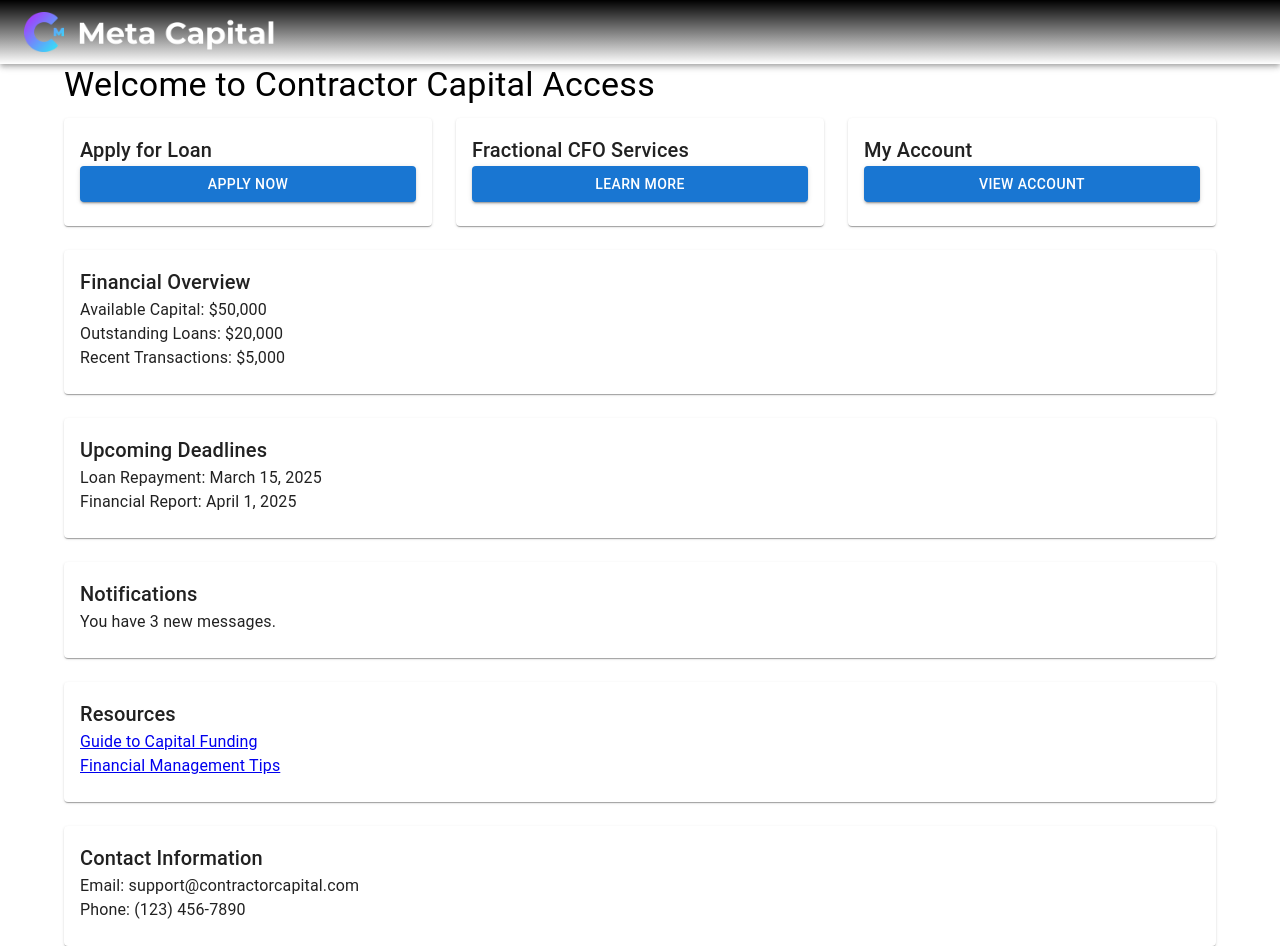
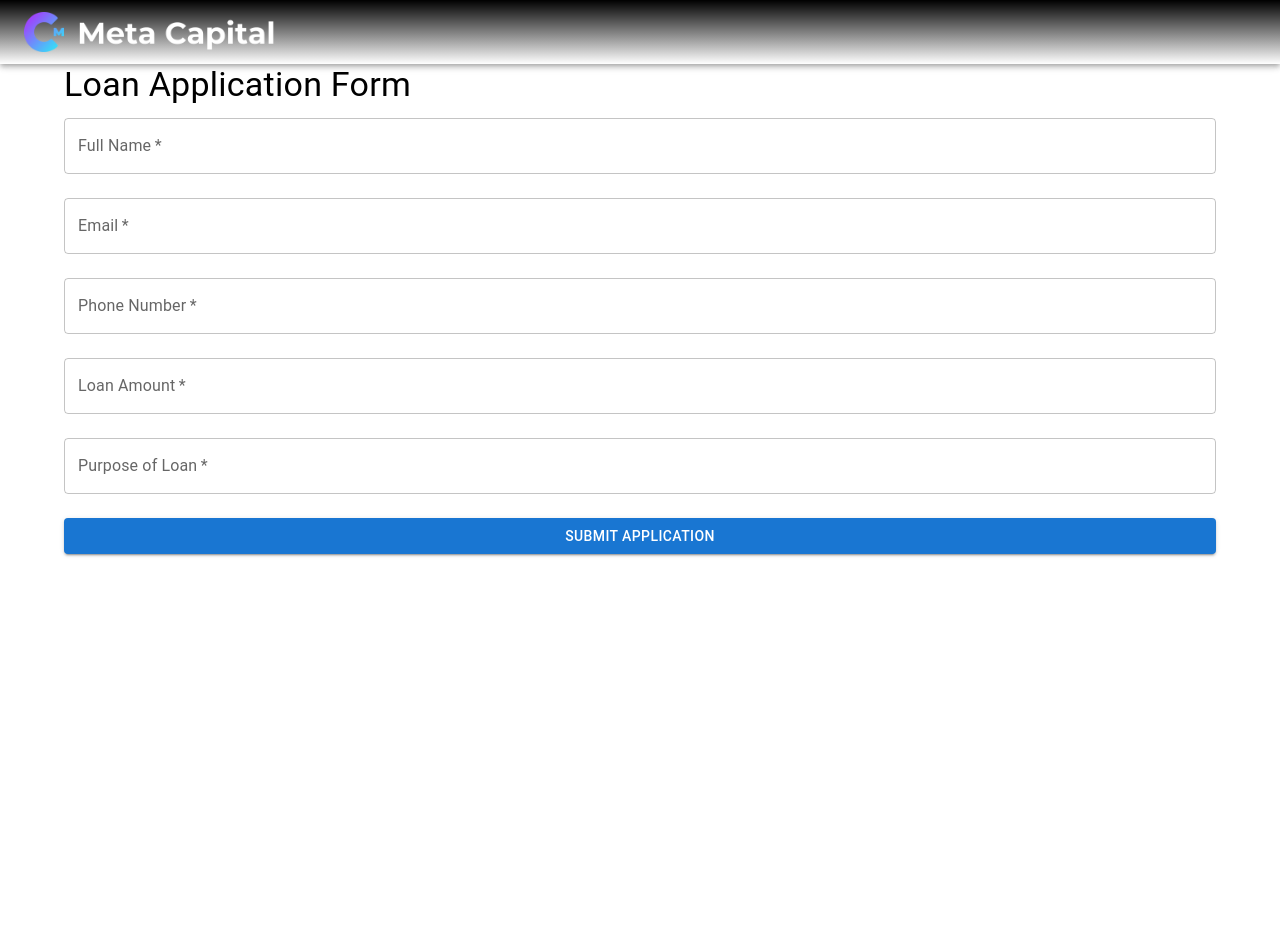
Before and after one commit to MetaCapFin/MetaCapp, a React (Create React App) app: page /apply in a window 1280 px wide. After the commit the page ends 800 px from the top, so only its background shows below. Built offline with nearby package versions, Linux system fonts and the light colour scheme.

Commit message:
Update LoanApplicationForm.js

```diff
--- a/src/components/LoanApplicationForm.js
+++ b/src/components/LoanApplicationForm.js
@@ -1,102 +1,39 @@
+// components/LoanApplicationForm.js
 import React from 'react';
-import { Container, Typography, Button, Grid, Card, CardContent } from '@mui/material';
-import { useNavigate } from 'react-router-dom';
+import { Container, Typography, TextField, Button, Grid } from '@mui/material';
 
-const Dashboard = () => {
-  const navigate = useNavigate();
-
-  const handleApplyNow = () => {
-    navigate('/apply');
-  };
-
+const LoanApplicationForm = () => {
   return (
     <Container>
       <Typography variant="h4" gutterBottom>
-        Welcome to Contractor Capital Access
+        Loan Application Form
       </Typography>
+      <form>
         <Grid container spacing={3}>
-        <Grid item xs={12} sm={6} md={4}>
-          <Card>
-            <CardContent>
-              <Typography variant="h6">Apply for Loan</Typography>
-              <Button variant="contained" color="primary" fullWidth onClick={handleApplyNow}>
-                Apply Now
-              </Button>
-            </CardContent>
-          </Card>
-        </Grid>
-        <Grid item xs={12} sm={6} md={4}>
-          <Card>
-            <CardContent>
-              <Typography variant="h6">Fractional CFO Services</Typography>
-              <Button variant="contained" color="primary" fullWidth>
-                Learn More
-              </Button>
-            </CardContent>
-          </Card>
-        </Grid>
-        <Grid item xs={12} sm={6} md={4}>
-          <Card>
-            <CardContent>
-              <Typography variant="h6">My Account</Typography>
-              <Button variant="contained" color="primary" fullWidth>
-                View Account
-              </Button>
-            </CardContent>
-          </Card>
+          <Grid item xs={12}>
+            <TextField label="Full Name" variant="outlined" fullWidth required />
           </Grid>
           <Grid item xs={12}>
-          <Card>
-            <CardContent>
-              <Typography variant="h6">Financial Overview</Typography>
-              <Typography variant="body1">Available Capital: $50,000</Typography>
-              <Typography variant="body1">Outstanding Loans: $20,000</Typography>
-              <Typography variant="body1">Recent Transactions: $5,000</Typography>
-            </CardContent>
-          </Card>
+            <TextField label="Email" variant="outlined" fullWidth required />
           </Grid>
           <Grid item xs={12}>
-          <Card>
-            <CardContent>
-              <Typography variant="h6">Upcoming Deadlines</Typography>
-              <Typography variant="body1">Loan Repayment: March 15, 2025</Typography>
-              <Typography variant="body1">Financial Report: April 1, 2025</Typography>
-            </CardContent>
-          </Card>
+            <TextField label="Phone Number" variant="outlined" fullWidth required />
           </Grid>
           <Grid item xs={12}>
-          <Card>
-            <CardContent>
-              <Typography variant="h6">Notifications</Typography>
-              <Typography variant="body1">You have 3 new messages.</Typography>
-            </CardContent>
-          </Card>
+            <TextField label="Loan Amount" variant="outlined" fullWidth required />
           </Grid>
           <Grid item xs={12}>
-          <Card>
-            <CardContent>
-              <Typography variant="h6">Resources</Typography>
-              <Typography variant="body1">
-                <a href="#">Guide to Capital Funding</a>
-              </Typography>
-              <Typography variant="body1">
-                <a href="#">Financial Management Tips</a>
-              </Typography>
-            </CardContent>
-          </Card>
+            <TextField label="Purpose of Loan" variant="outlined" fullWidth required />
           </Grid>
           <Grid item xs={12}>
-          <Card>
-            <CardContent>
-              <Typography variant="h6">Contact Information</Typography>
-              <Typography variant="body1">Email: support@contractorcapital.com</Typography>
-              <Typography variant="body1">Phone: (123) 456-7890</Typography>
-            </CardContent>
-          </Card>
+            <Button variant="contained" color="primary" type="submit" fullWidth>
+              Submit Application
+            </Button>
           </Grid>
         </Grid>
+      </form>
     </Container>
   );
 };
 
-export default Dashboard;
+export default LoanApplicationForm;
```
Lines whose indentation alone changed are shown as unchanged.
